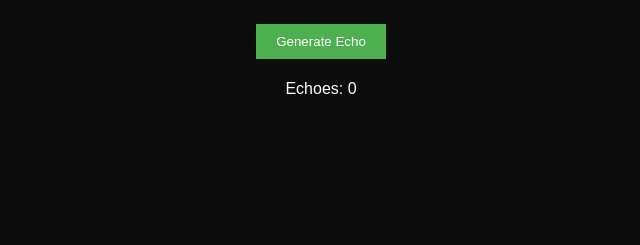
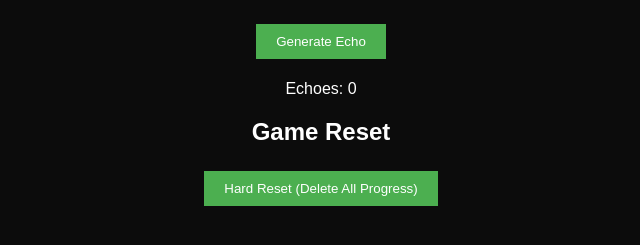
Before and after one commit to Jaedonh/echoes_of_creation, a plain HTML site: page index.html in a window 1280 px wide. Shown: the part 61-306 px from the top of the page, without its empty margins (319-959 px from the left). Drawn offline with Linux system fonts and the light colour scheme.

Commit message:
Update index.html

```diff
--- a/index.html
+++ b/index.html
@@ -48,6 +48,12 @@
             <p>Ascendant Echoes: <span id="ascendantCount">0</span></p>
         </div>
 
+        <!-- Hard Reset Section -->
+        <div id="resetSection">
+            <h2>Game Reset</h2>
+            <button id="resetButton" onclick="hardReset()">Hard Reset (Delete All Progress)</button>
+        </div>
+
     <script src="js/main.js"></script>
     <script src="js/ui.js"></script>
     <script src="js/gameLogic.js"></script>
```
